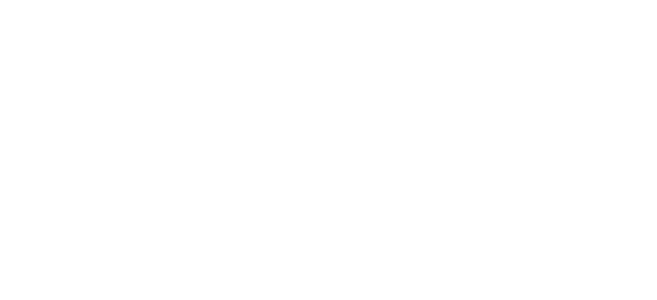
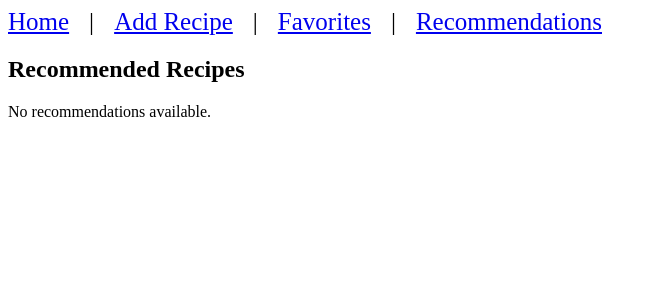
Before and after one commit to AustineJ101/alx-fe-reactjs, a React (Vite) app in the folder recipe-sharing-app/: page /recommendations in a window 1280 px wide. Before the commit this address had no page. Shown: the top 300 px of the page, without its empty margins (0-657 px from the left). Built offline with nearby package versions, Linux system fonts and the light colour scheme.

Commit message:
personal recommendations and user favorites

```diff
--- a/recipe-sharing-app/src/App.jsx
+++ b/recipe-sharing-app/src/App.jsx
@@ -1,16 +1,26 @@
 import RecipeList from './components/RecipeList';
 import AddRecipeForm from './components/AddRecipeForm';
 import RecipeDetails from './components/RecipeDetails';
-import { BrowserRouter, Routes, Route } from "react-router-dom";
+import FavoritesList from './components/FavoritesList';
+import RecommendationsList from './components/RecommendationsList';
+import { BrowserRouter, Routes, Route, Link } from "react-router-dom";
 
 function App() {
 
   return (
     <BrowserRouter>
+      <nav style={{display: 'flex', gap: '20px', fontStyle: 'cursive', fontSize: '25px'}}>
+          <Link to="/">Home</Link> |
+          <Link to="/add-recipe"> Add Recipe</Link> |
+          <Link to="/favorites"> Favorites</Link> |
+          <Link to="/recommendations"> Recommendations</Link>
+      </nav>
       <Routes>
-        <Route path="/" element={<RecipeList />} />
-        <Route path="/recipe/:id" element={<RecipeDetails />} />
-        <Route path="/add-recipe" element={<AddRecipeForm />} />
+          <Route path="/" element={<RecipeList />} />
+          <Route path="/recipe/:id" element={<RecipeDetails />} />
+          <Route path="/add-recipe" element={<AddRecipeForm />} />
+          <Route path="/favorites" element={<FavoritesList />} />
+          <Route path="/recommendations" element={<RecommendationsList />} />
       </Routes>
     </BrowserRouter>
   )
--- /dev/null
+++ b/recipe-sharing-app/src/components/FavoritesList.jsx
@@ -0,0 +1,21 @@
+import useRecipeStore from "./recipeStore";
+
+const FavoritesList = () => {
+  const favorites = useRecipeStore(state => state.favorites.map(id =>
+    state.recipes.find(recipe => recipe.id === id)
+  ));
+
+  return (
+    <div>
+      <h2>My Favorites</h2>
+      {favorites.map(recipe => (
+        <div key={recipe.id}>
+          <h3>{recipe.title}</h3>
+          <p>{recipe.description}</p>
+        </div>
+      ))}
+    </div>
+  );
+};
+
+export default FavoritesList;
--- a/recipe-sharing-app/src/components/RecipeList.jsx
+++ b/recipe-sharing-app/src/components/RecipeList.jsx
@@ -3,7 +3,7 @@ import { useEffect } from "react";
 import { Link } from "react-router-dom";
 
 const RecipeList = () => {
-  const recipes = useRecipeStore((state) => state.filteredRecipes());
+  const recipes = useRecipeStore((state) => state.filteredRecipes);
   const filterRecipes = useRecipeStore((state) => state.filterRecipes);
   const searchTerm = useRecipeStore((state) => state.searchTerm);
 
--- /dev/null
+++ b/recipe-sharing-app/src/components/RecommendationsList.jsx
@@ -0,0 +1,30 @@
+import useRecipeStore from "./recipeStore";
+import { useEffect } from "react";
+
+const RecommendationsList = () => {
+  const recommendations = useRecipeStore((state) => state.recommendations);
+  const generateRecommendations = useRecipeStore((state) => state.generateRecommendations);
+
+  // Generate recommendations when the component mounts
+  useEffect(() => {
+    generateRecommendations();
+  }, [generateRecommendations]);
+
+  return (
+    <div>
+      <h2>Recommended Recipes</h2>
+      {recommendations.length > 0 ? (
+        recommendations.map((recipe) => (
+          <div key={recipe.id}>
+            <h3>{recipe.title}</h3>
+            <p>{recipe.description}</p>
+          </div>
+        ))
+      ) : (
+        <p>No recommendations available.</p>
+      )}
+    </div>
+  );
+};
+
+export default RecommendationsList;
--- a/recipe-sharing-app/src/components/recipeStore.js
+++ b/recipe-sharing-app/src/components/recipeStore.js
@@ -2,6 +2,18 @@ import { create } from "zustand";
 
 const useRecipeStore = create((set, get) => ({
     recipes: [],
+    favorites: [],
+    addFavorite: (recipeId) => set(state => ({ favorites: [...state.favorites, recipeId] })),
+    removeFavorite: (recipeId) => set(state => ({
+      favorites: state.favorites.filter(id => id !== recipeId)
+    })),
+    recommendations: [],
+    generateRecommendations: () => set(state => {
+      const recommended = state.recipes.filter(recipe =>
+        state.favorites.includes(recipe.id) && Math.random() > 0.5
+      );
+      return { recommendations: recommended };
+    }),
     searchTerm: '',
     setSearchTerm: (term) => set({ searchTerm: term }),
     filteredRecipes: [],
```
